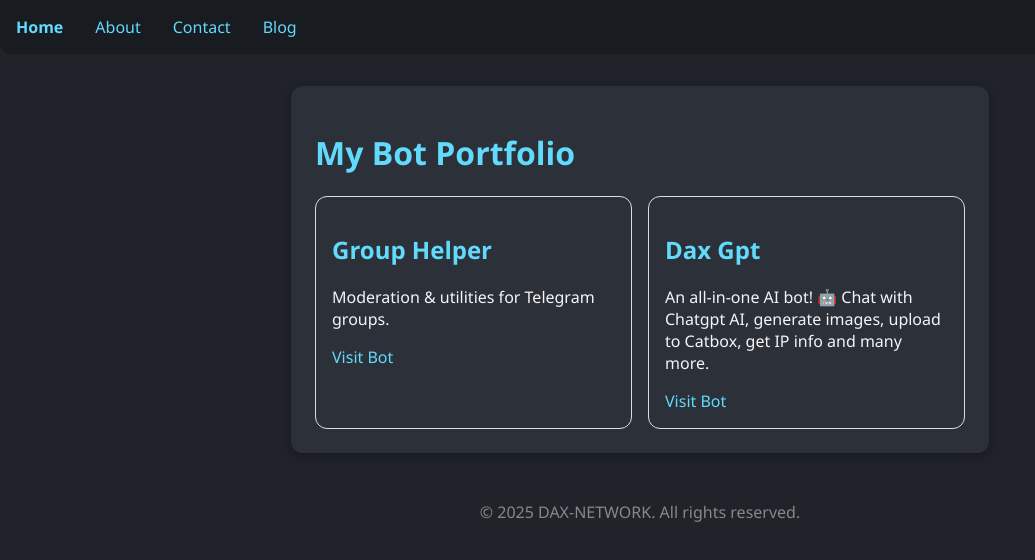
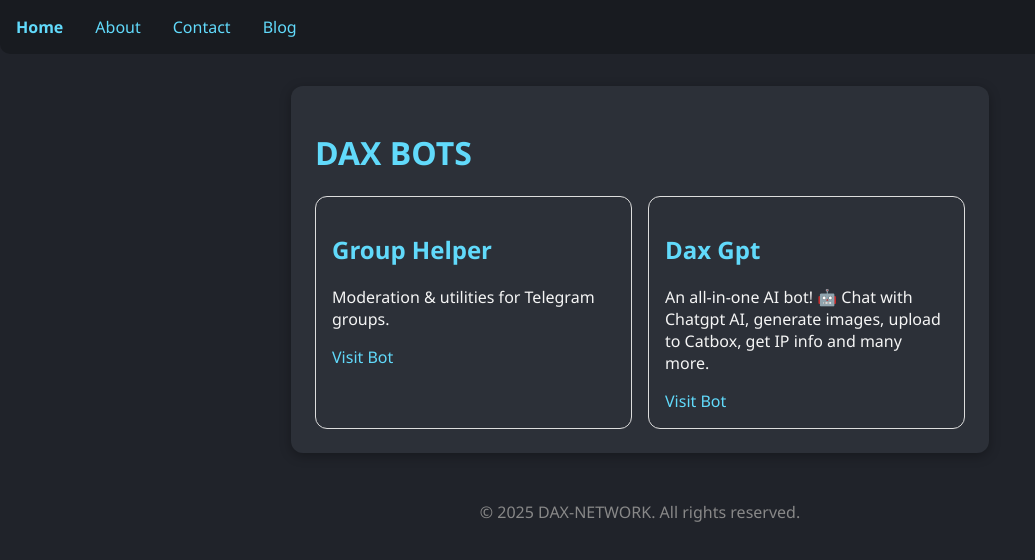
Before and after one commit to LORD-SANTINO/My-bots, a Next.js app: page / in a window 1280 px wide. Shown: the top 560 px of the page, without its empty margins (0-1035 px from the left). Built offline with nearby package versions, Linux system fonts and the light colour scheme.

Commit message:
Update index.js

```diff
--- a/pages/index.js
+++ b/pages/index.js
@@ -5,7 +5,7 @@
 export default function Home() {
   return (
     <main style={{ padding: 24 }}>
-      <h1>My Bot Portfolio</h1>
+      <h1>DAX BOTS</h1>
 
       <div style={{ display: "grid", gap: 16, gridTemplateColumns: "repeat(auto-fill, minmax(260px, 1fr))" }}>
         {bots?.map((bot) => (
```
